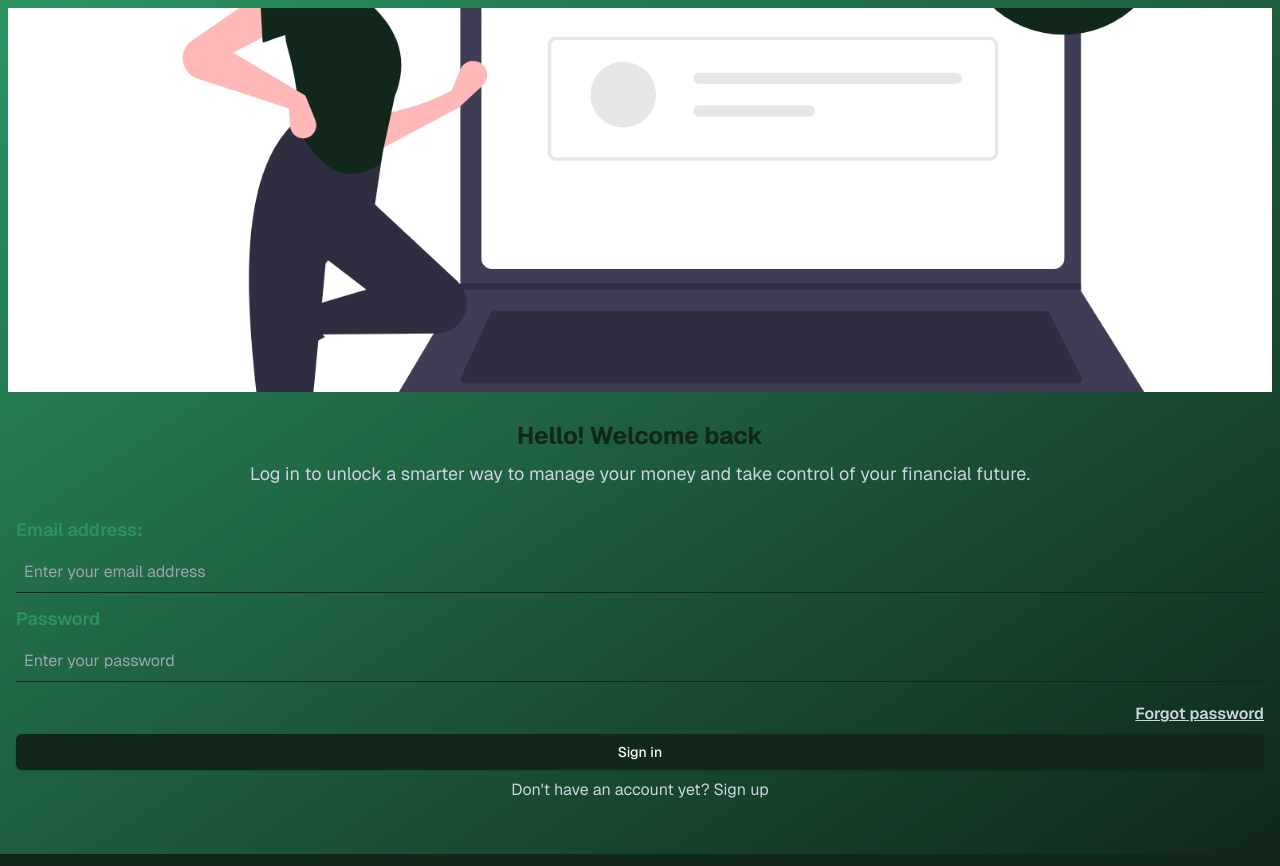
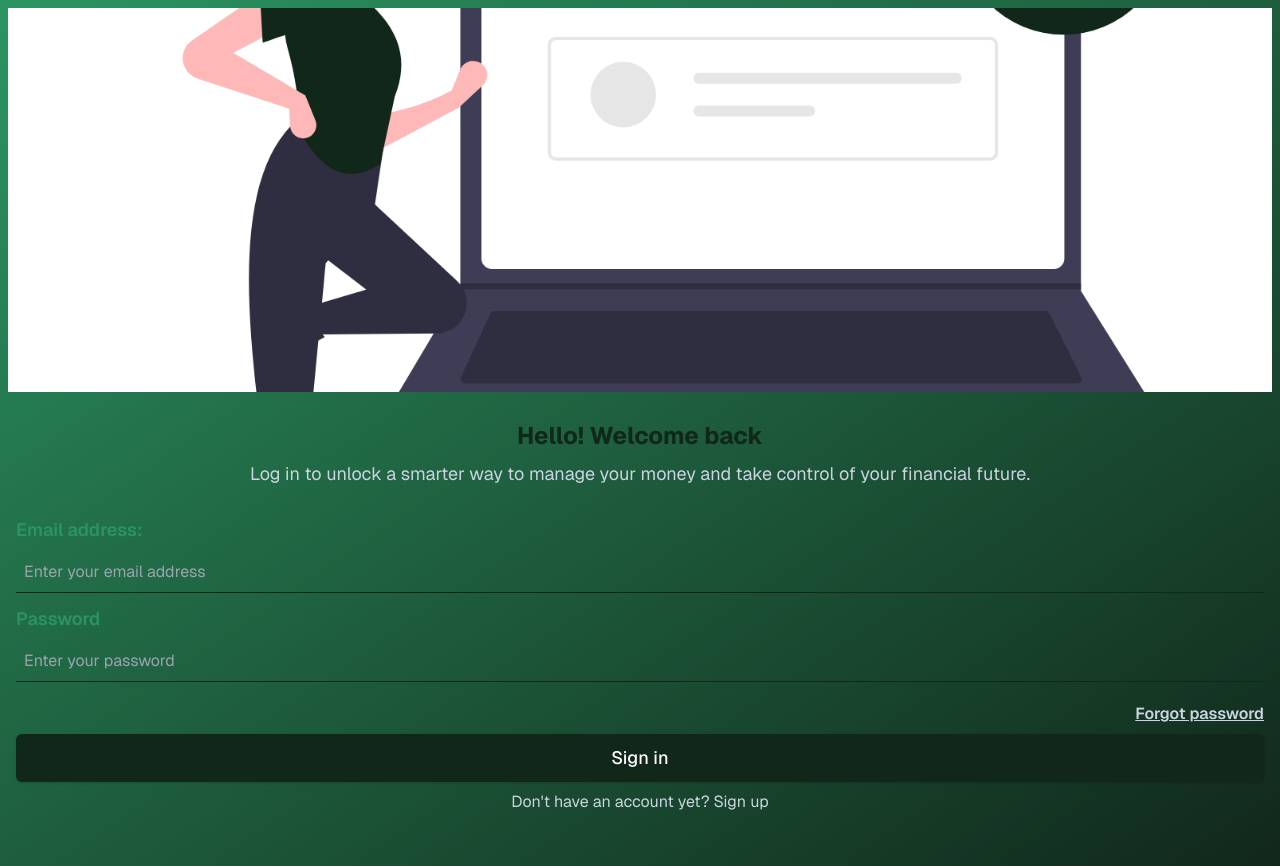
Before and after one commit to DeePinnacle/finmate, a Next.js app: page /sign-in in a window 1280 px wide. Built offline with nearby package versions, Linux system fonts and the light colour scheme.

Commit message:
created the sign up page

```diff
--- a/app/(user)/sign-in/page.tsx
+++ b/app/(user)/sign-in/page.tsx
@@ -37,8 +37,8 @@ const page = () => {
             />
           </div>
           <Link href="" className="text-right font-semibold my-2 underline">Forgot password</Link>
-          <Button className="bg-finmate_primary">Sign in</Button>
-          <span className="text-center my-2 block">Don&apos;t have an account yet? <Link href="">Sign up</Link></span>
+          <Button className="bg-finmate_primary h-12 text-lg">Sign in</Button>
+          <span className="text-center my-2 block">Don&apos;t have an account yet? <Link href="/sign-up">Sign up</Link></span>
         </div>
       </form>
     </div>
--- a/app/(user)/sign-up/page.tsx
+++ b/app/(user)/sign-up/page.tsx
@@ -0,0 +1,9 @@
+import React from 'react'
+
+const page = () => {
+  return (
+    <div>page</div>
+  )
+}
+
+export default page
```
